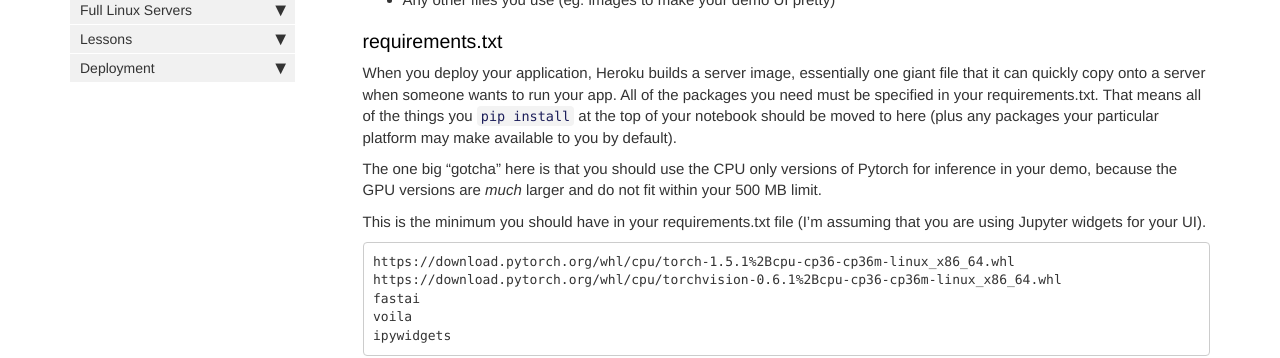
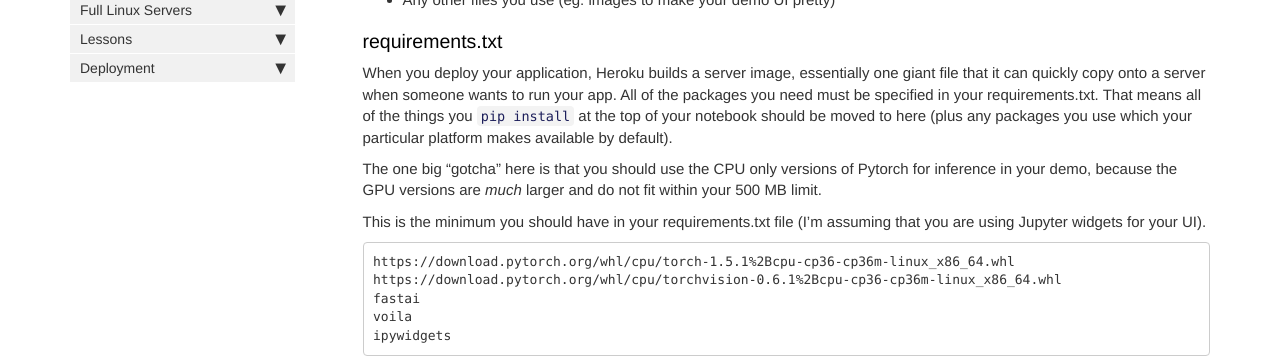
Before and after one commit to fastai/course20, a Jekyll site: the page built from docs/deployment_heroku_voila.md, in a window 1280 px wide and 900 px high, scrolled down 773 px. Shown: the part 153-511 px from the top of the window. Built offline with Jekyll 4.4.1, drawn with Linux system fonts in a browser that asks for light colours; nearby versions of some CDN libraries; our own code applies the rules of GitHub Pages for plain Markdown files; comment, search, counter and statistics services are not loaded.

Commit message:
Update deployment_heroku_voila.md

```diff
--- a/docs/deployment_heroku_voila.md
+++ b/docs/deployment_heroku_voila.md
@@ -26,7 +26,7 @@
 
 ### requirements.txt
 
-When you deploy your application, Heroku builds a server image, essentially one giant file that it can quickly copy onto a server when someone wants to run your app. All of the packages you need must be specified in your requirements.txt. That means all of the things you `pip install` at the top of your notebook should be moved to here (plus any packages your particular platform may make available to you by default).
+When you deploy your application, Heroku builds a server image, essentially one giant file that it can quickly copy onto a server when someone wants to run your app. All of the packages you need must be specified in your requirements.txt. That means all of the things you `pip install` at the top of your notebook should be moved to here (plus any packages you use which your particular platform makes available by default).
 
 The one big "gotcha" here is that you should use the CPU only versions of Pytorch for inference in your demo, because the GPU versions are *much* larger and do not fit within your 500 MB limit.
 
```
